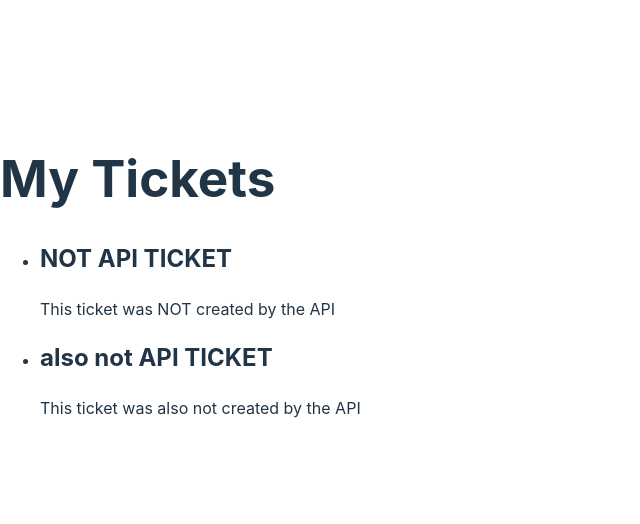
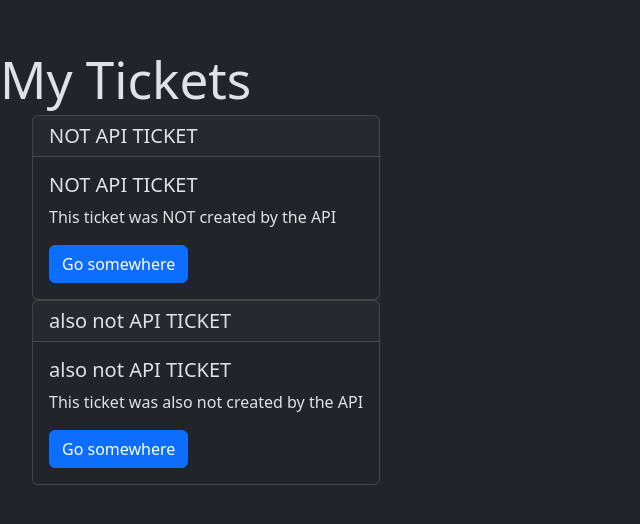
Before and after one commit to chalonhutson/ticket-tracking-app, a React (Vite) app in the folder client/: page / in a window 1280 px wide. Shown: the part 124-648 px from the top of the page, without its empty margins (0-640 px from the left). Built offline with nearby package versions, Linux system fonts and the light colour scheme; no server answers.

Commit message:
Updated with Bootstrap.

```diff
--- a/client/index.html
+++ b/client/index.html
@@ -1,13 +1,15 @@
 <!doctype html>
-<html lang="en">
+<html lang="en" data-bs-theme="dark">
   <head>
     <meta charset="UTF-8" />
     <link rel="icon" type="image/svg+xml" href="" />
+    <link href="https://cdn.jsdelivr.net/npm/bootstrap@5.3.3/dist/css/bootstrap.min.css" rel="stylesheet" integrity="sha384-QWTKZyjpPEjISv5WaRU9OFeRpok6YctnYmDr5pNlyT2bRjXh0JMhjY6hW+ALEwIH" crossorigin="anonymous">
     <meta name="viewport" content="width=device-width, initial-scale=1.0" />
     <title>Ticket Tracking App</title>
   </head>
   <body>
     <div id="root"></div>
     <script type="module" src="/src/main.jsx"></script>
+    <script src="https://cdn.jsdelivr.net/npm/bootstrap@5.3.3/dist/js/bootstrap.bundle.min.js" integrity="sha384-YvpcrYf0tY3lHB60NNkmXc5s9fDVZLESaAA55NDzOxhy9GkcIdslK1eN7N6jIeHz" crossorigin="anonymous"></script>
   </body>
 </html>
--- a/client/src/App.jsx
+++ b/client/src/App.jsx
@@ -27,19 +27,23 @@ function App() {
   }, [])
 
   return (
-    <>
+    <div>
       <div>
         <h1>My Tickets</h1>
         <ul>
           {tickets.map(ticket => (
-            <li key={ticket.id}>
-              <h2>{ticket.title}</h2>
-              <p>{ticket.description}</p>
-            </li>
+            <div className="card">
+              <h5 className="card-header">{ticket.title}</h5>
+              <div className="card-body">
+                <h5 className="card-title">{ticket.title}</h5>
+                <p className="card-text">{ticket.description}</p>
+                <a href="#" class="btn btn-primary">Go somewhere</a>
+              </div>
+            </div>
           ))}
         </ul>
       </div>
-    </>
+    </div>
   )
 }
 
```
